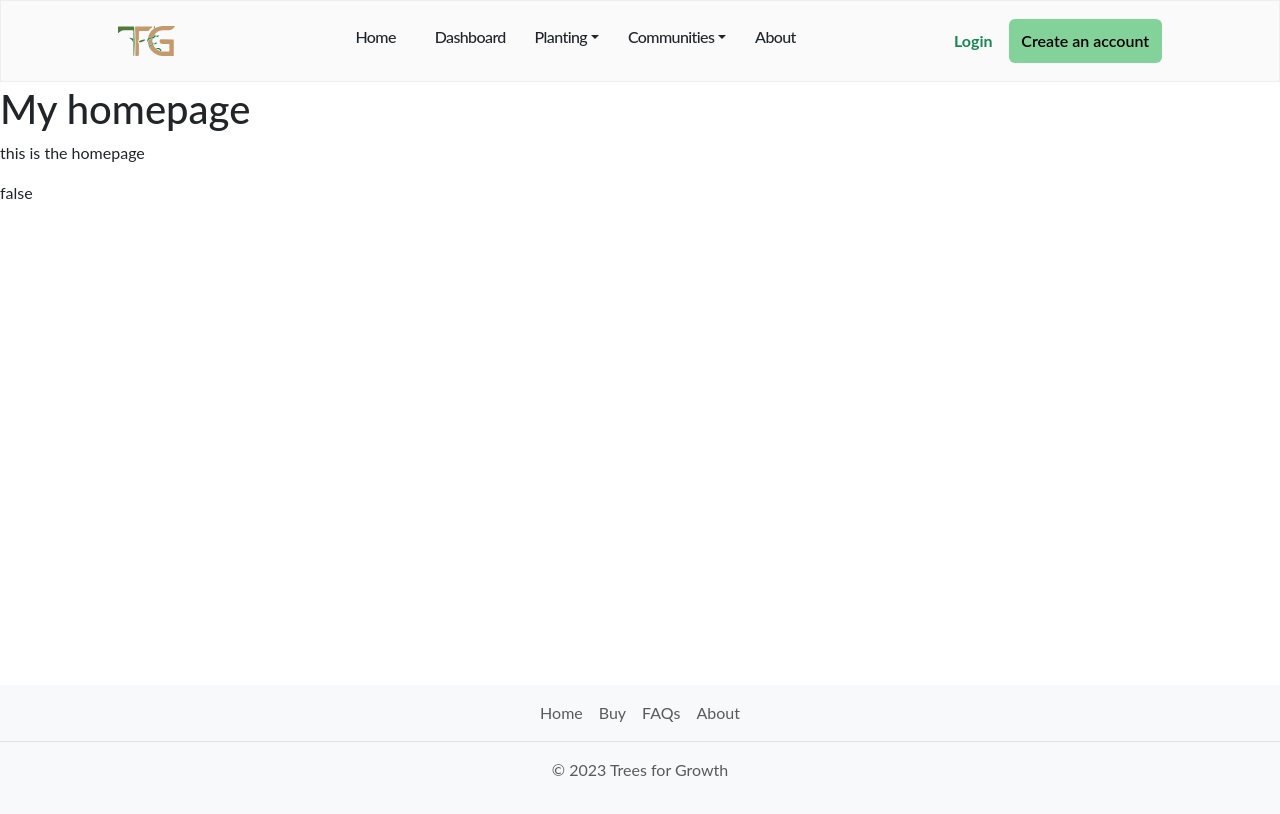
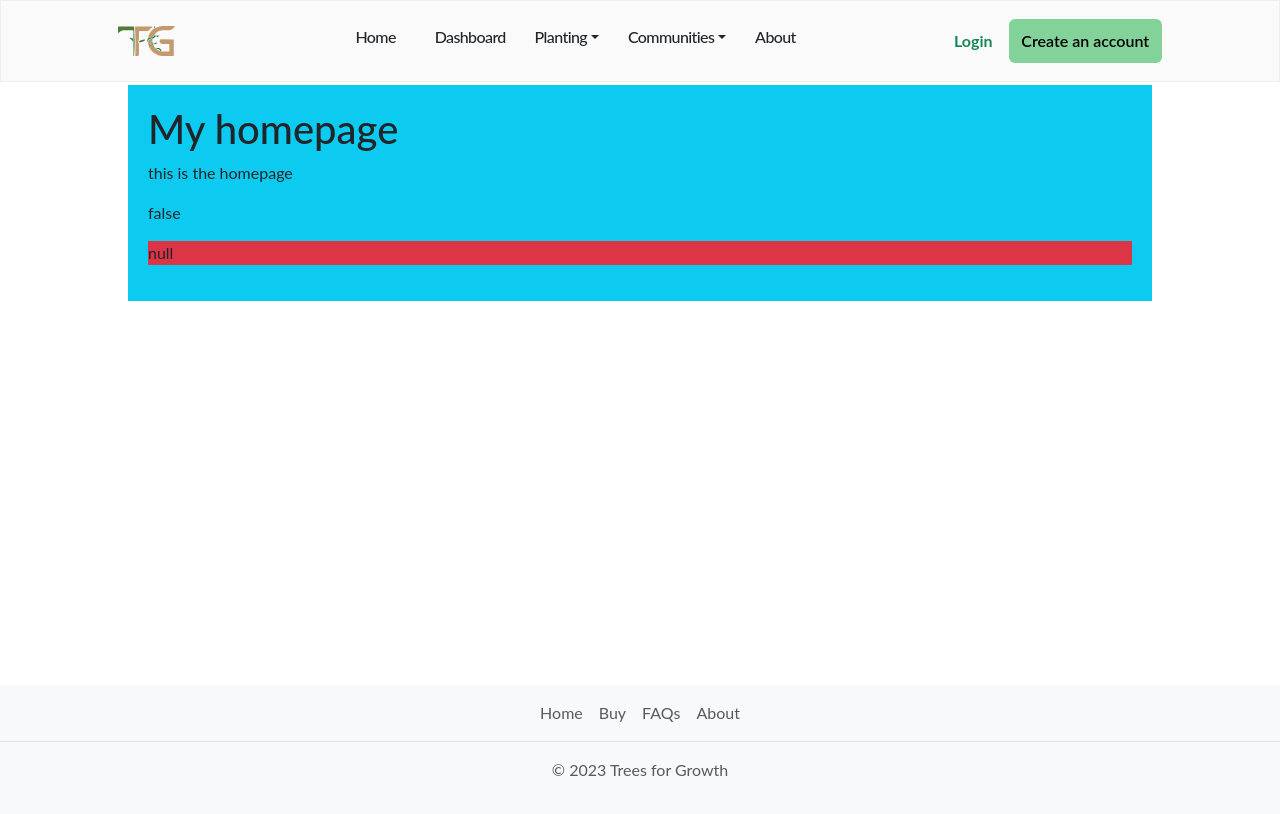
Before and after one commit to Kamwaro-001/tfg, a SvelteKit app in the folder frontend/: page / in a window 1280 px wide. Built offline with nearby package versions, Linux system fonts and the light colour scheme.

Commit message:
trying to get user profile

```diff
--- a/frontend/src/hooks.server.js
+++ b/frontend/src/hooks.server.js
@@ -1,6 +1,7 @@
 import { redirect } from '@sveltejs/kit';
 import axios from 'axios';
 import { isEmpty } from "$lib/utils/utils.js";
+import { getProfile } from "$lib/features/user/profile.js";
 
 const unprotected = ['/', '/login', '/signup', '/about', '/communities', '/store'];
 
@@ -17,6 +18,17 @@ export const handle = async ({ event, resolve }) => {
 			logged_in: true,
 			token: event.cookies.get('session_id')
 		}
+		const user_profile = await getProfile();
+		event.locals.profile = {
+			username: user_profile.username,
+			first_name: user_profile.first_name,
+			last_name: user_profile.last_name,
+			phone_number: user_profile.phone_number,
+			town: user_profile.town,
+			county: user_profile.county,
+			email: user_profile.email
+		}
+
 	} else {
 		event.locals.user = {
 			logged_in: false,
--- a/frontend/src/routes/+page.svelte
+++ b/frontend/src/routes/+page.svelte
@@ -6,6 +6,16 @@
 	<title>Home</title>
 </svelte:head>
 
-<h1>My homepage</h1>
-<p>this is the homepage</p>
-<p>{$page.data.user.logged_in}</p>
+<div class="container bg-info">
+	<h1>My homepage</h1>
+	<p>this is the homepage</p>
+	<p>{$page.data.user.logged_in}</p>
+	<p class="bg-danger">{$page.data.user.token}</p>
+</div>
+
+<style>
+	.container {
+		padding: 20px;
+		max-width: 80%;
+	}
+</style>
```
Also changed, not shown: frontend/src/app.d.ts (+9 -0 lines).
